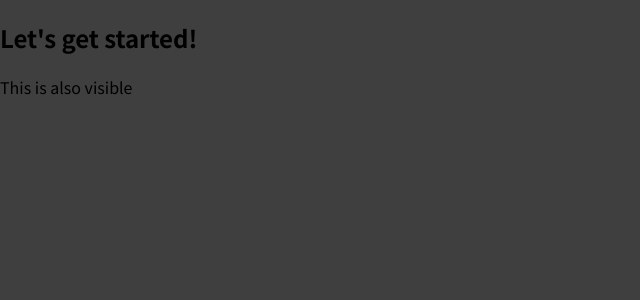
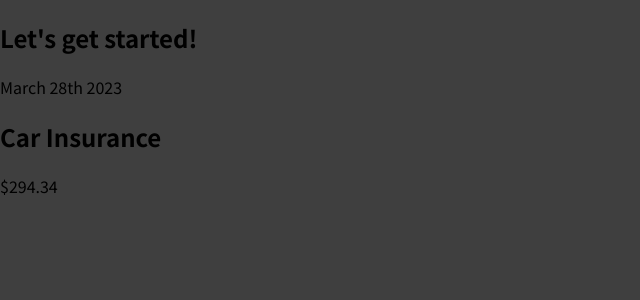
Before and after one commit to narayanananth26/expense-tracker, a JavaScript app: page / in a window 1280 px wide. Shown: the top 300 px of the page, without its empty margins (0-640 px from the left). Built offline with nearby package versions, Linux system fonts and the light colour scheme.

Commit message:
add ExpenseItem comp

```diff
--- a/src/App.js
+++ b/src/App.js
@@ -1,10 +1,12 @@
+import ExpenseItem from "./components/ExpenseItem";
+
 function App() {
-  return (
-    <div>
-      <h2>Let's get started!</h2>
-      <p>This is also visible</p>
-    </div>
-  );
+	return (
+		<div>
+			<h2>Let's get started!</h2>
+			<ExpenseItem/>
+		</div>
+	);
 }
 
 export default App;
--- /dev/null
+++ b/src/components/ExpenseItem.js
@@ -0,0 +1,13 @@
+function ExpenseItem() {
+	return (
+		<div>
+			<div>March 28th 2023</div>
+			<div>
+				<h2>Car Insurance</h2>
+				<div>$294.34</div>
+			</div>
+		</div>
+	);
+}
+
+export default ExpenseItem;
```
